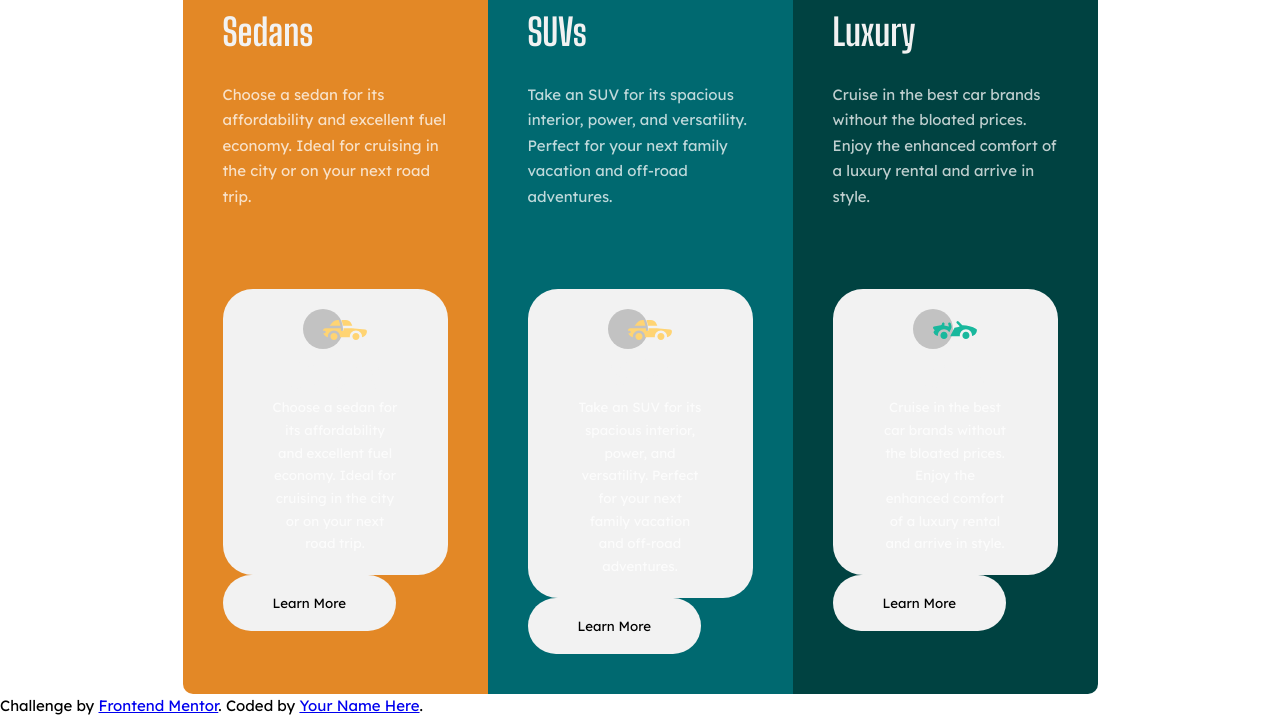
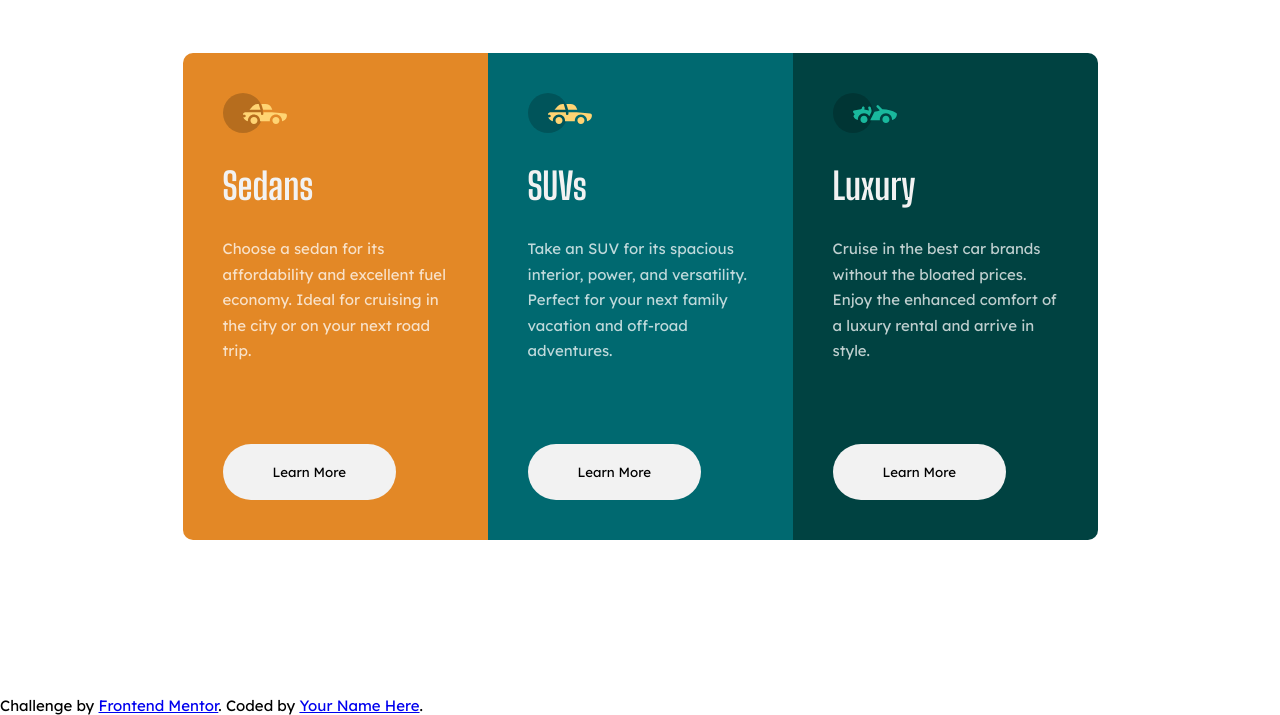
Before and after one commit to Kuntash/Stats-preview-component, a website: page index.html in a window 1280 px wide. Shown: the part 104-819 px from the top of the page. Drawn offline with Linux system fonts and the light colour scheme.

Commit message:
Design phase - II Final

```diff
--- a/index.html
+++ b/index.html
@@ -30,17 +30,6 @@
           </div>
         </div>
         <div class="container--card__footer">
-          <button class="button btn-orange">
-          <img src="images/icon-sedans.svg" alt="" srcset="">
-          <h2 class="title">
-            Sedans
-          </h2>
-          <para class="paragraph">
-            Choose a sedan for its affordability and excellent fuel economy. Ideal for cruising in the city
-            or on your next road trip.
-          </para>
-        </div>
-        <div class="container--card__footer">
           <button class="button">
             Learn More
           </button>
@@ -63,17 +52,6 @@
               and off-road adventures.
             </para>
           </div>
-        </div>
-        <div class="container--card__footer">
-          <button class="button btn-cyan">
-          <img src="images/icon-sedans.svg" alt="" srcset="">
-          <h2 class="title">
-            SUVs
-          </h2>
-          <para class="paragraph">
-            Take an SUV for its spacious interior, power, and versatility. Perfect for your next family vacation
-            and off-road adventures.
-          </para>
         </div>
         <div class="container--card__footer">
           <button class="button">
@@ -99,17 +77,6 @@
           </div>
         </div>
         <div class="container--card__footer">
-          <button class="button btn-dark-cyan">
-          <img src="images/icon-luxury.svg" alt="" srcset="">
-          <h2 class="title">
-            Luxury
-          </h2>
-          <para class="paragraph">
-            Cruise in the best car brands without the bloated prices. Enjoy the enhanced comfort of a luxury
-            rental and arrive in style.
-          </para>
-        </div>
-        <div class="container--card__footer">
           <button class="button">
             Learn More
           </button>
```
